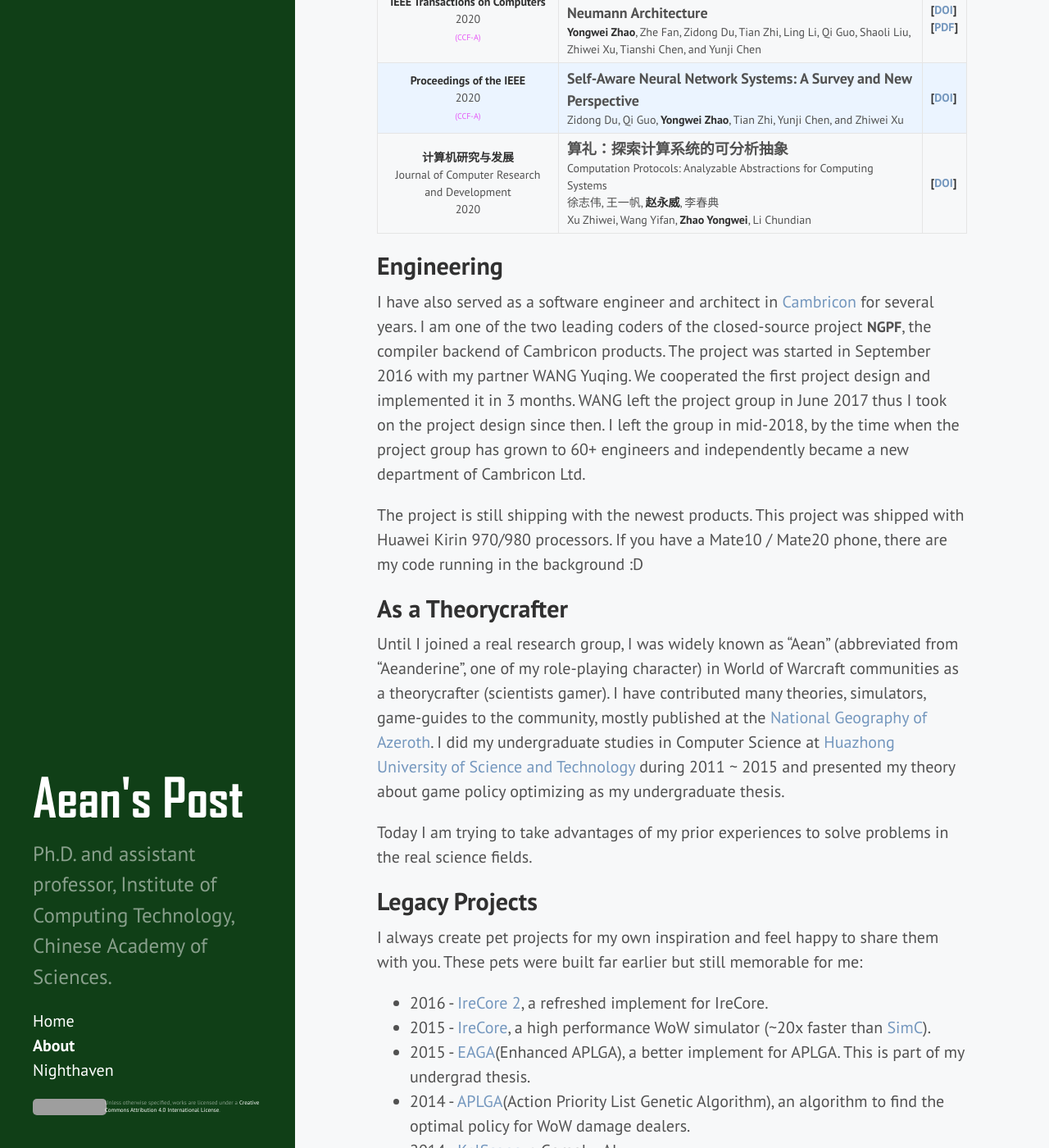
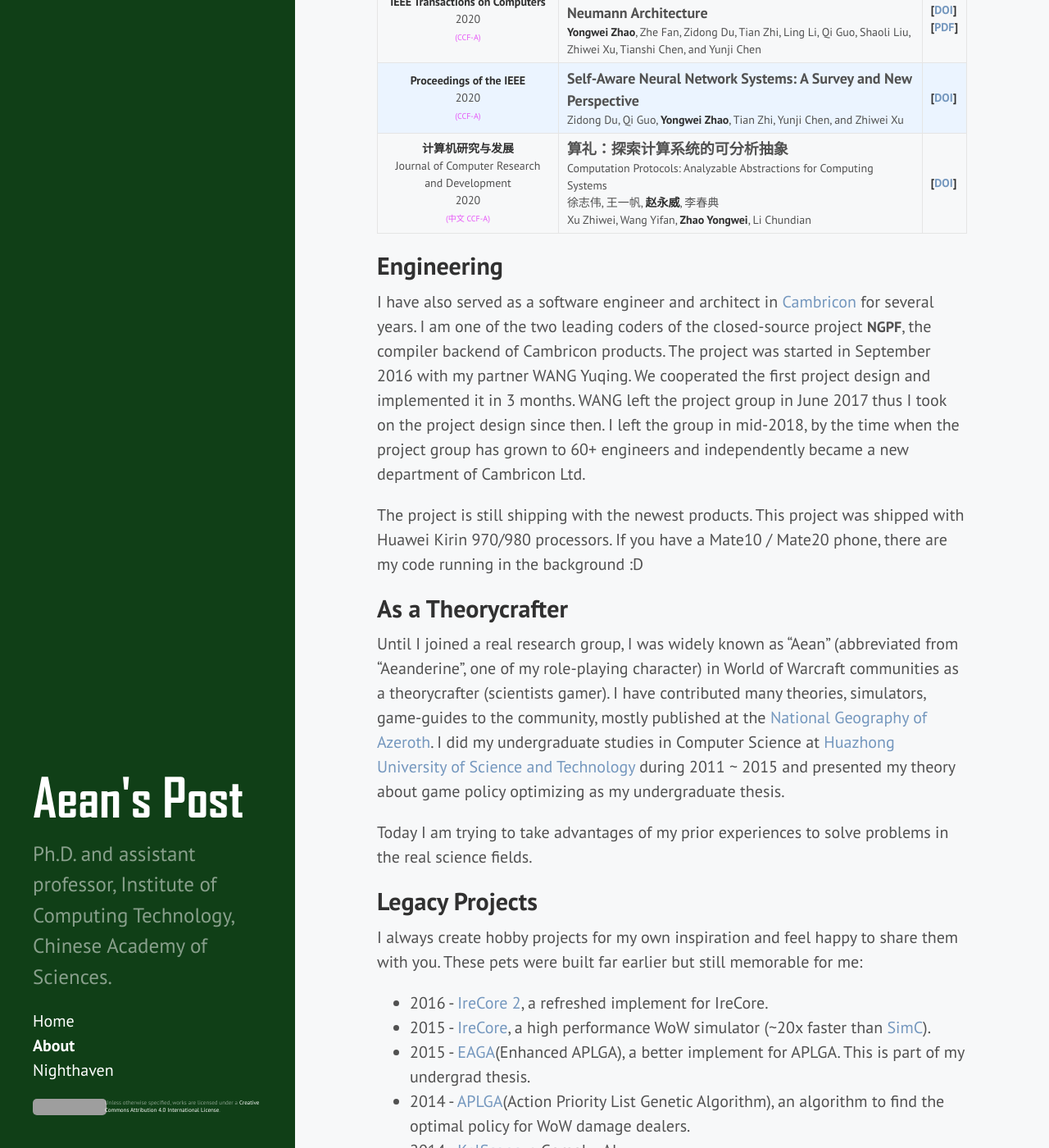
Before and after one commit to AeanSR/AeanSR.github.io, a Jekyll site: the page built from about.md, in a window 1280 px wide and 1400 px high, scrolled down 723 px. Shown: the whole window at 82% size. Built offline with Jekyll 4.4.1, drawn with Linux system fonts in a browser that asks for light colours; grey boxes are pictures that could not be loaded.

Commit message:
Update about.md

```diff
--- a/about.md
+++ b/about.md
@@ -22,7 +22,7 @@
 | __ISCA__<br>2019<br>~~(CCF-A)~~ | *Cambricon-F: Machine Learning Computers with Fractal von Neumann Architecture*<br>__Yongwei Zhao__, Zidong Du, Qi Guo, Shaoli Liu, Ling Li, Zhiwei Xu, Tianshi Chen, and Yunji Chen | __[[DOI](https://doi.org/10.1145/3307650.3322226)]__<br>__[[PDF](https://nighthaven.aean.net/barn/Sollnstsa)]__ |
 | __IEEE Transactions on Computers__<br>2020<br>~~(CCF-A)~~ | *Machine Learning Computers with Fractal von Neumann Architecture*<br> __Yongwei Zhao__, Zhe Fan, Zidong Du, Tian Zhi, Ling Li, Qi Guo, Shaoli Liu, Zhiwei Xu, Tianshi Chen, and Yunji Chen | __[[DOI](https://doi.org/10.1109/TC.2020.2982159)]__<br>__[[PDF](https://nighthaven.aean.net/barn/Rerra)]__ |
 | __Proceedings of the IEEE__<br>2020<br>~~(CCF-A)~~ | *Self-Aware Neural Network Systems: A Survey and New Perspective*<br> Zidong Du, Qi Guo, __Yongwei Zhao__, Tian Zhi, Yunji Chen, and Zhiwei Xu | __[[DOI](https://doi.org/10.1109/JPROC.2020.2977722)]__ |
-| __计算机研究与发展__<br>Journal of Computer Research and Development<br>2020 | *算礼：探索计算系统的可分析抽象*<br>Computation Protocols: Analyzable Abstractions for Computing Systems <br> 徐志伟, 王一帆, __赵永威__, 李春典 <br> Xu Zhiwei, Wang Yifan, __Zhao Yongwei__, Li Chundian | __[[DOI](https://doi.org/10.7544/issn1000-1239.2020.20200058)]__ |
+| __计算机研究与发展__<br>Journal of Computer Research and Development<br>2020<br>~~(中文 CCF-A)~~ | *算礼：探索计算系统的可分析抽象*<br>Computation Protocols: Analyzable Abstractions for Computing Systems <br> 徐志伟, 王一帆, __赵永威__, 李春典 <br> Xu Zhiwei, Wang Yifan, __Zhao Yongwei__, Li Chundian | __[[DOI](https://doi.org/10.7544/issn1000-1239.2020.20200058)]__ |
 
 ## Engineering
 
@@ -38,7 +38,7 @@
 
 ## Legacy Projects
 
-I always create pet projects for my own inspiration and feel happy to share them with you. These pets were built far earlier but still memorable for me:
+I always create hobby projects for my own inspiration and feel happy to share them with you. These pets were built far earlier but still memorable for me:
 
 * 2016 - [IreCore 2](https://github.com/AeanSR/irecore2), a refreshed implement for IreCore.
 * 2015 - [IreCore](https://sim.aean.net), a high performance WoW simulator (~20x faster than [SimC](https://github.com/simulationcraft/simc)).
```
